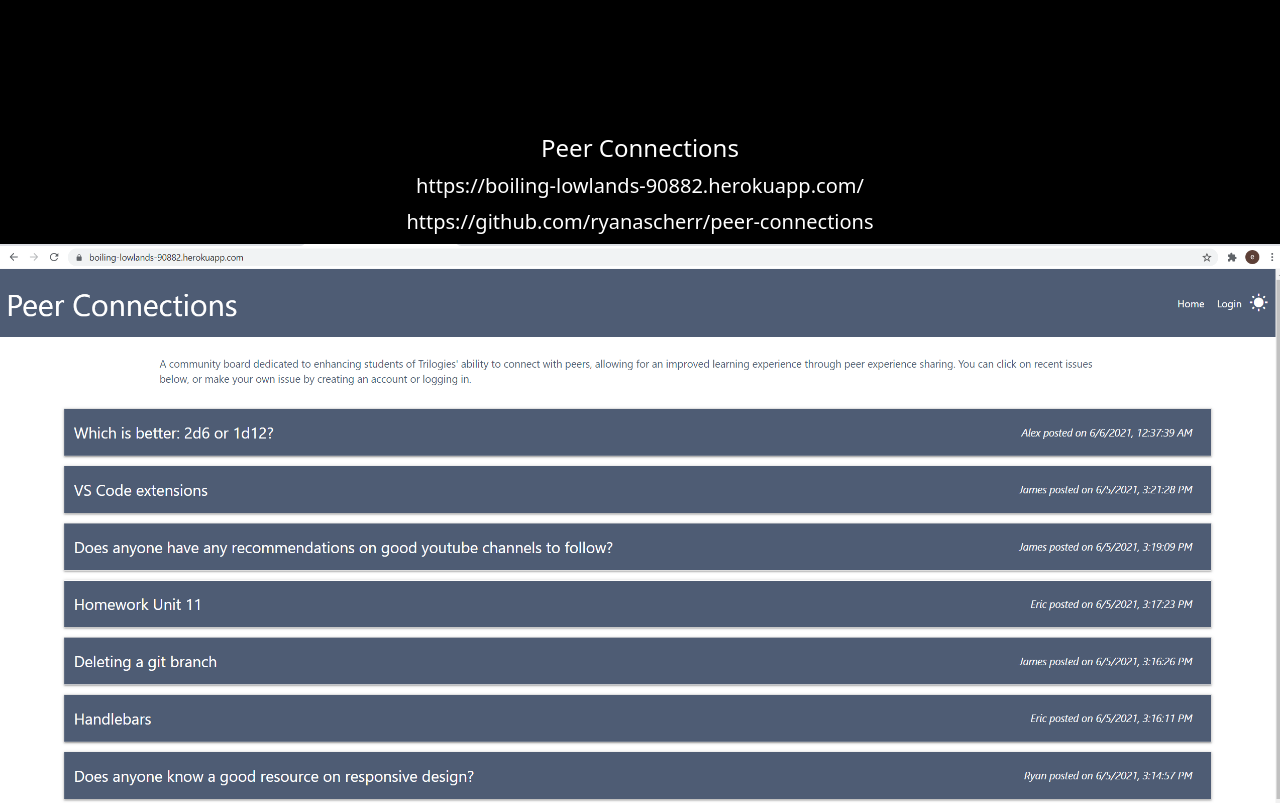
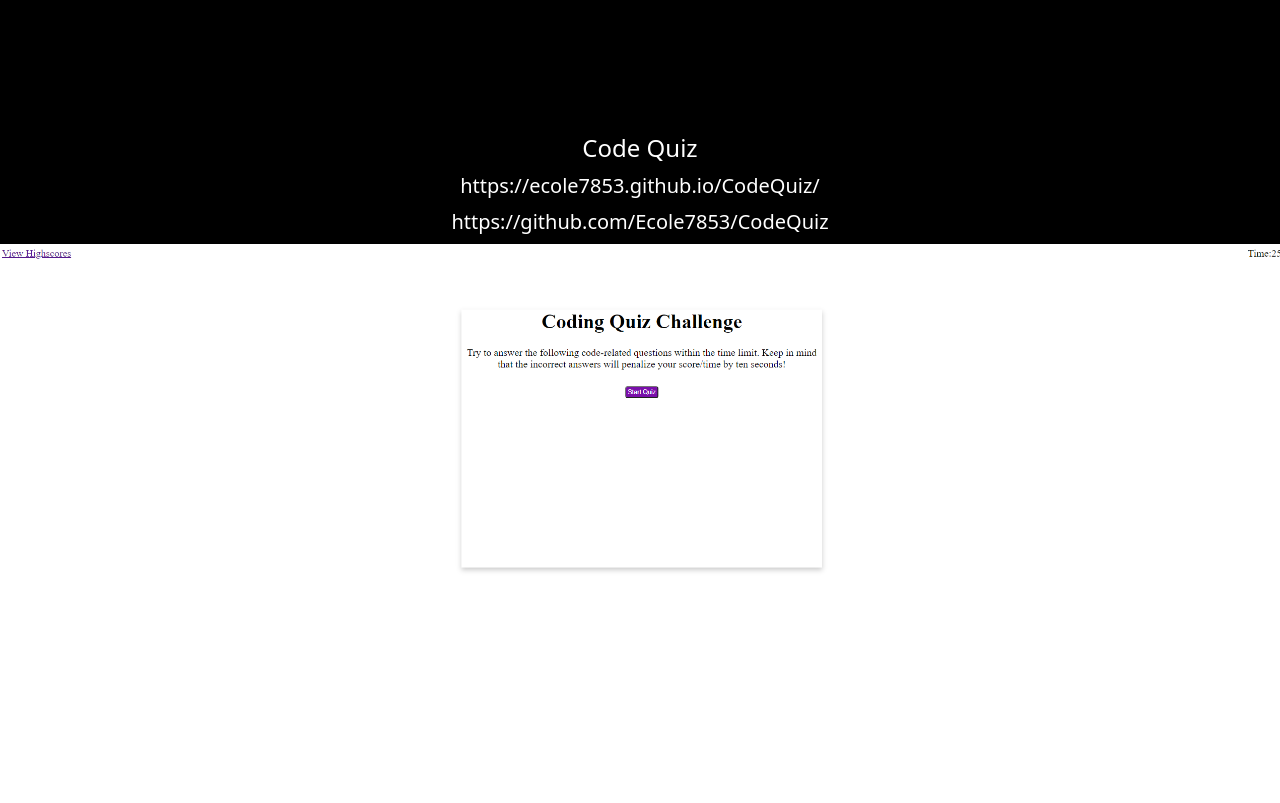
Before and after one commit to Ecole7853/ReactPortfolio, a React (Create React App) app: page /Project in a window 1280 px wide. Shown: the part 1000-1803 px from the top of the page. Built offline with nearby package versions, Linux system fonts and the light colour scheme.

Commit message:
switched out a project, as the peer-connections wasn't working

```diff
--- a/src/Components/Project.js
+++ b/src/Components/Project.js
@@ -18,11 +18,11 @@ function Project() {
     },
     {
       id:2,
-      title: "Peer Connections",
-      hrefpath: "https://boiling-lowlands-90882.herokuapp.com/",
-      image: "./images/PeerConnections.png",
-      alt: "peer-connections",
-      github: "https://github.com/ryanascherr/peer-connections",
+      title: "Code Quiz",
+      hrefpath: "https://ecole7853.github.io/CodeQuiz/",
+      image: "./images/CodeQuiz.png",
+      alt: "code-quiz",
+      github: "https://github.com/Ecole7853/CodeQuiz",
     },
     {
       id:3,
```
Also changed, not shown: src/Components/projectinfo.json (+27 -20 lines).
